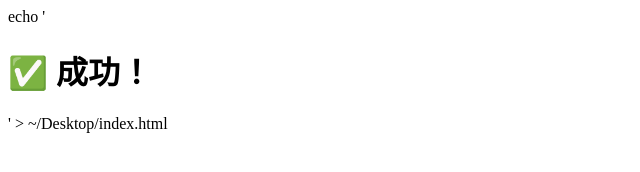
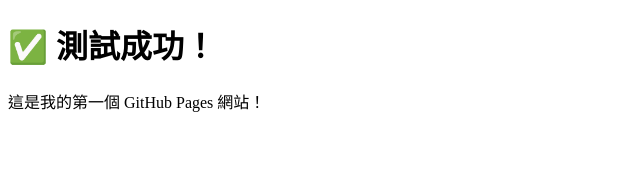
Before and after one commit to yi4058/yi4058.github.io, a plain HTML site: page index.html in a window 1280 px wide. Shown: the whole page, without its empty margins (0-640 px from the left). Drawn offline with Linux system fonts and the light colour scheme.

Commit message:
Update index.html

```diff
--- a/index.html
+++ b/index.html
@@ -1 +1,21 @@
-echo '<!DOCTYPE html><html><head><meta charset="UTF-8"><title>測試頁面</title></head><body><h1>✅ 成功！</h1></body></html>' > ~/Desktop/index.html
+<!DOCTYPE html>
+
+<html lang="zh-Hant">
+
+<head>
+
+    <meta charset="UTF-8">
+
+    <title>我的 GitHub Pages 頁面</title>
+
+</head>
+
+<body>
+
+    <h1>✅ 測試成功！</h1>
+
+    <p>這是我的第一個 GitHub Pages 網站！</p>
+
+</body>
+
+</html>
```
